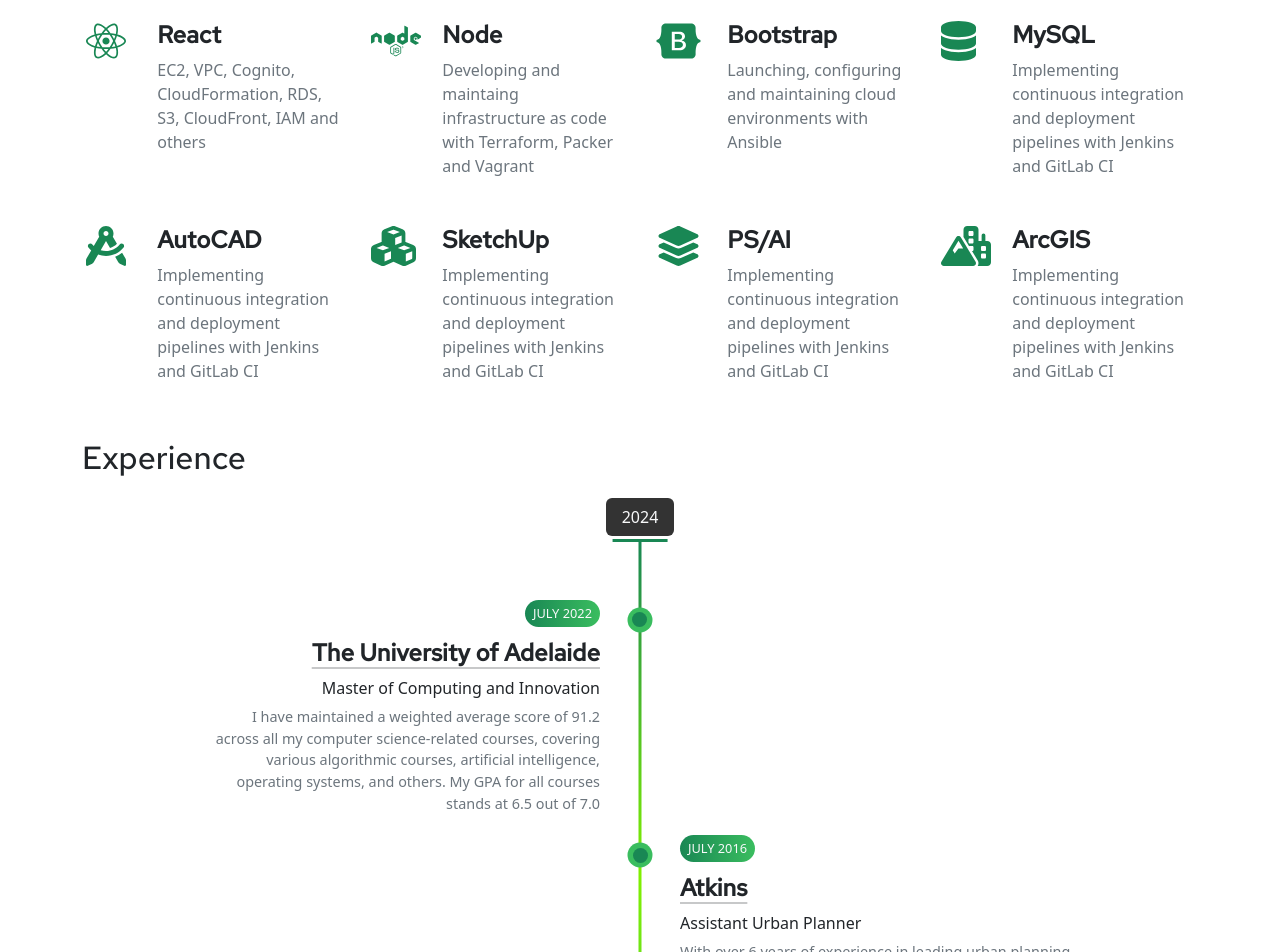
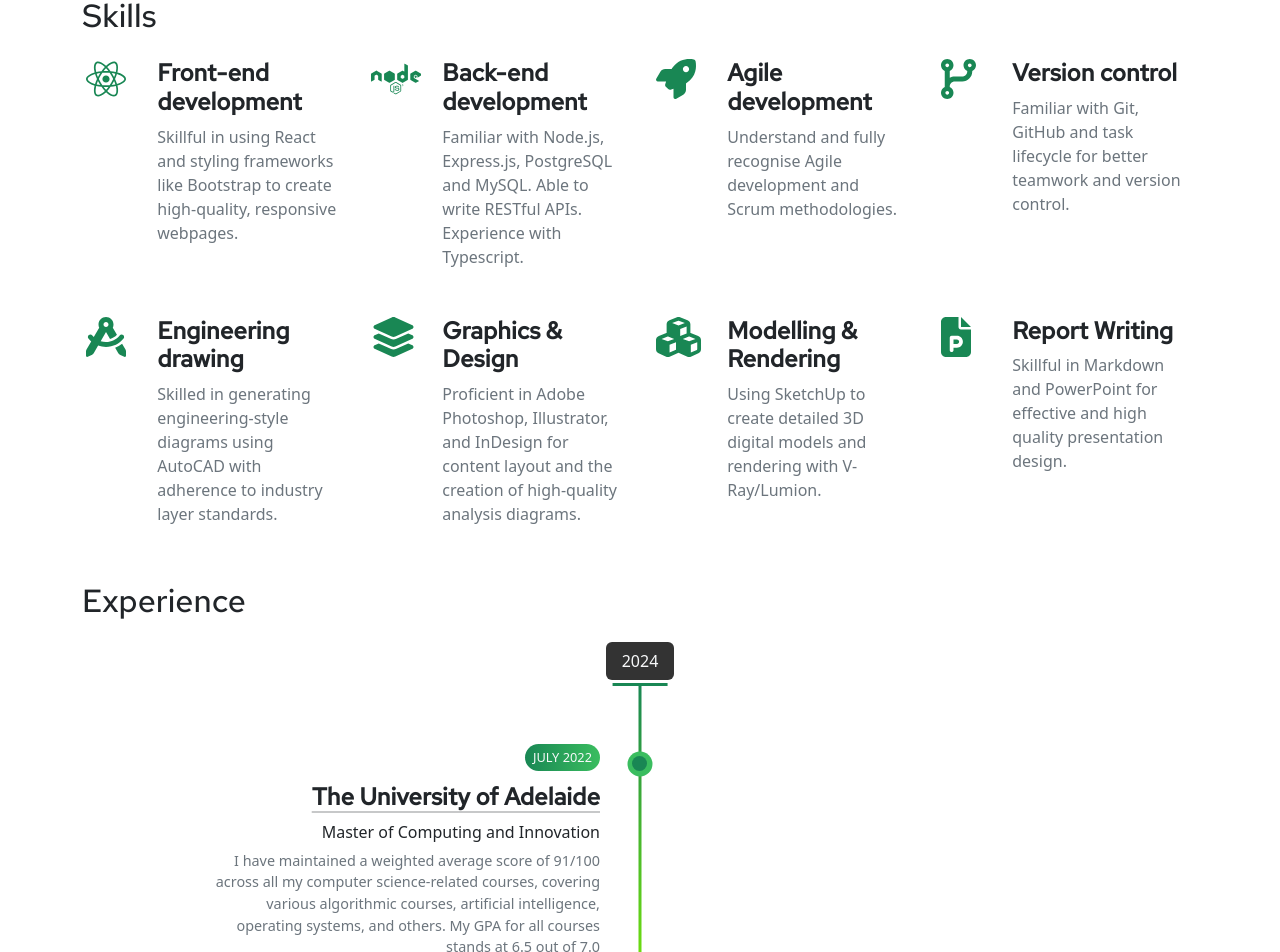
Before and after one commit to LucasSuL/my-personal-website, a React (Create React App) app: page / in a window 1280 px wide. Shown: the part 1600-2552 px from the top of the page. Built offline with nearby package versions, Linux system fonts and the light colour scheme; no server answers.

Commit message:
fixed some exp text

```diff
--- a/src/components/layout/About.js
+++ b/src/components/layout/About.js
@@ -1,7 +1,7 @@
 import React from "react";
 import useScrollAppearEffect from "../../assets/js/useScrollAppearEffect";
 
-import portrait from "../../images/lucassu.jpg";
+import portrait from "../../images/LucasSu.png";
 import Data from "../../data.json";
 import HobbyBadge from "../elements/HobbyBadge";
 
@@ -37,21 +37,21 @@
         <div class="container d-flex flex-column align-items-center">
           <div className="toptext" style={appearStyleToptext}>
             <h3 class="fw-bold mb-3 text-center">{Data.about.hello}</h3>
-            <p class="fw-light fs-5 m-0">
+            <p class="fw-light fs-5 m-0 mb-2">
               {Data.about.up}
               <span>
                 {" "}
-                Visit the
+                (Visit the
                 <span>
                   <a
                     href="#downloads"
                     class="text-light ms-1 fw-normal link-light link-offset-2 link-underline-opacity-25 link-underline-opacity-75-hover"
                   >
-                    Download
+                    Downloads
                   </a>
                 </span>{" "}
                 section if you are interested in my portfolio as an Urban
-                Planner.
+                Planner.)
               </span>
             </p>
 
--- a/src/data.json
+++ b/src/data.json
@@ -2,7 +2,7 @@
   "about": {
     "hello": "Hello there! I'm pleased you discovered my profile.",
     "up": "My past experiences as an urban planner have exposed me to the challenges of numerous large-scale projects, enhancing my skills in design and project management.",
-    "curr": "Now, I aspire to contribute to businesses as a developer, providing more efficient solutions and empowering humanity to lead better lives."
+    "curr": "Presently, I am dedicated to harnessing computer technology to empower businesses, aspiring to facilitate a more enriched and smarter lifestyle. As a developer and former designer, I hope to bring a unique blend of skills driven by curiosity, rapid learning."
   },
 
   "hobbies": [
@@ -29,44 +29,44 @@
   ],
   "skills": [
     {
-      "name": "React",
+      "name": "Front-end development",
       "icon": "fa-brands fa-react",
-      "description": "EC2, VPC, Cognito, CloudFormation, RDS, S3, CloudFront, IAM and others"
+      "description": "Skillful in using React and styling frameworks like Bootstrap to create high-quality, responsive webpages."
     },
     {
-      "name": "Node",
+      "name": "Back-end development",
       "icon": "fa-brands fa-node",
-      "description": "Developing and maintaing infrastructure as code with Terraform, Packer and Vagrant"
+      "description": "Familiar with Node.js, Express.js, PostgreSQL and MySQL. Able to write RESTful APIs. Experience with Typescript."
     },
     {
-      "name": "Bootstrap",
-      "icon": "fa-brands fa-bootstrap",
-      "description": "Launching, configuring and maintaining cloud environments with Ansible"
+      "name": "Agile development",
+      "icon": "fas fa-rocket",
+      "description": "Understand and fully recognise Agile development and Scrum methodologies."
     },
     {
-      "name": "MySQL",
-      "icon": "fa-database",
-      "description": "Implementing continuous integration and deployment pipelines with Jenkins and GitLab CI"
+      "name": "Version control",
+      "icon": "fa-solid fa-code-branch",
+      "description": "Familiar with Git, GitHub and task lifecycle for better teamwork and version control."
     },
     {
-      "name": "AutoCAD",
+      "name": "Engineering drawing",
       "icon": "fa-compass-drafting",
-      "description": "Implementing continuous integration and deployment pipelines with Jenkins and GitLab CI"
+      "description": "Skilled in generating engineering-style diagrams using AutoCAD with adherence to industry layer standards."
     },
     {
-      "name": "SketchUp",
-      "icon": "fa-cubes",
-      "description": "Implementing continuous integration and deployment pipelines with Jenkins and GitLab CI"
+      "name": "Graphics & Design",
+      "icon": "fa-layer-group",
+      "description": "Proficient in Adobe Photoshop, Illustrator, and InDesign for content layout and the creation of high-quality analysis diagrams."
     },
     {
-      "name": "PS/AI",
-      "icon": "fa-layer-group",
-      "description": "Implementing continuous integration and deployment pipelines with Jenkins and GitLab CI"
+      "name": "Modelling & Rendering",
+      "icon": "fa-cubes",
+      "description": "Using SketchUp to create detailed 3D digital models and rendering with V-Ray/Lumion."
     },
     {
-      "name": "ArcGIS",
-      "icon": "fa-mountain-city",
-      "description": "Implementing continuous integration and deployment pipelines with Jenkins and GitLab CI"
+      "name": "Report Writing",
+      "icon": "fa-solid fa-file-powerpoint",
+      "description": "Skillful in Markdown and PowerPoint for effective and high quality presentation design."
     }
   ],
   "experience": [
@@ -76,11 +76,11 @@
       "website": "https://www.adelaide.edu.au/degree-finder/mcomi_mcompinnov.html",
       "startDate": "2022-07-24",
       "endDate": "2024-07-10",
-      "summary": "I have maintained a weighted average score of 91.2 across all my computer science-related courses, covering various algorithmic courses, artificial intelligence, operating systems, and others. My GPA for all courses stands at 6.5 out of 7.0"
+      "summary": "I have maintained a weighted average score of 91/100 across all my computer science-related courses, covering various algorithmic courses, artificial intelligence, operating systems, and others. My GPA for all courses stands at 6.5 out of 7.0"
     },
     {
       "company": "Atkins",
-      "position": "Assistant Urban Planner",
+      "position": "Urban Planner/Project Manager",
       "website": "https://www.atkinsrealis.com/",
       "startDate": "2016-07-14",
       "endDate": "2022-07-10",
@@ -100,7 +100,7 @@
       "website": "https://english.bucea.edu.cn/",
       "startDate": "2011-09-01",
       "endDate": "2016-07-01",
-      "summary": "A robust five-year program designed to cultivate professionals in the fields of architecture, urban planning, and its surrounding disciplines."
+      "summary": "A robust five-year program designed to cultivate professionals in the fields of architecture, urban planning, and its surrounding disciplines. Average grade: 86/100"
     }
   ]
 }
```
Also changed, not shown: src/images/LucasSu.png (added), src/images/lucassu.jpg (deleted).
